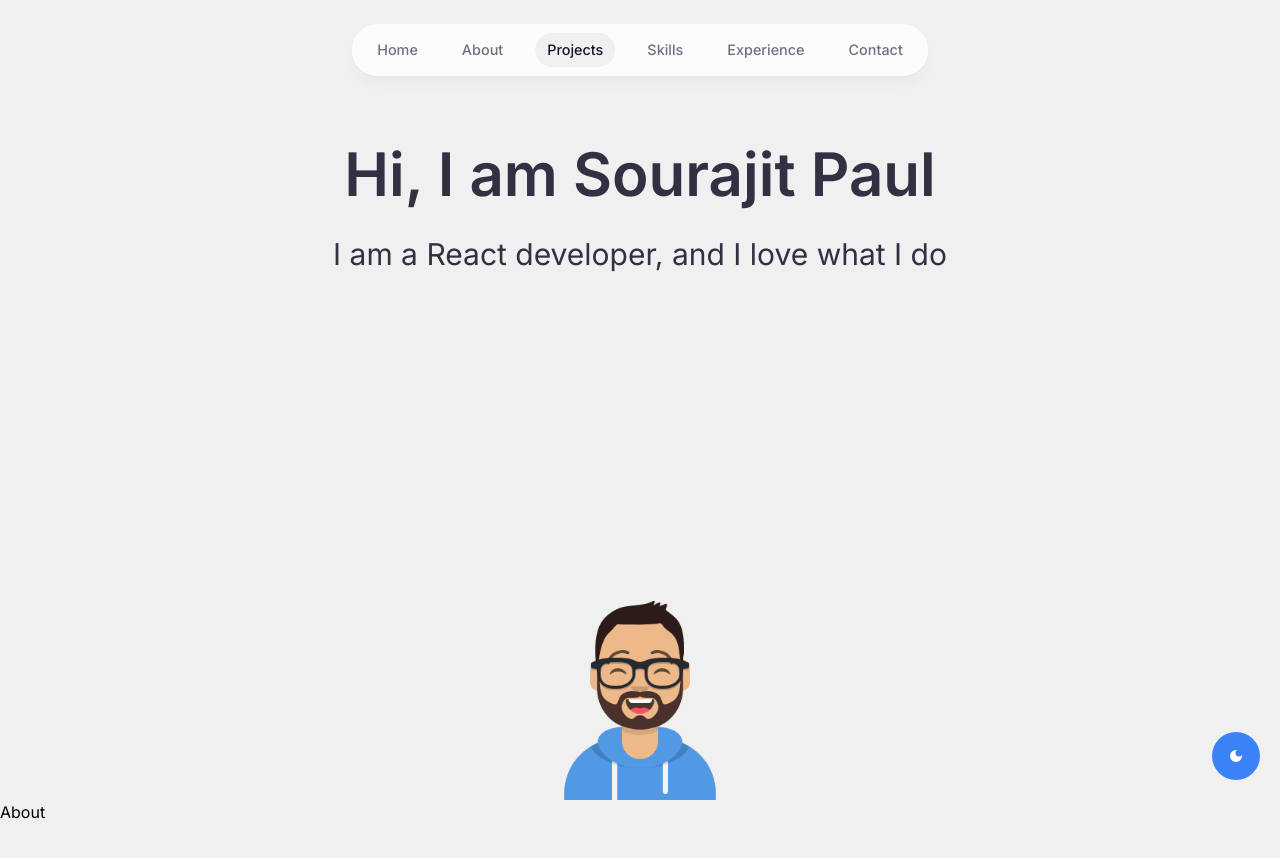
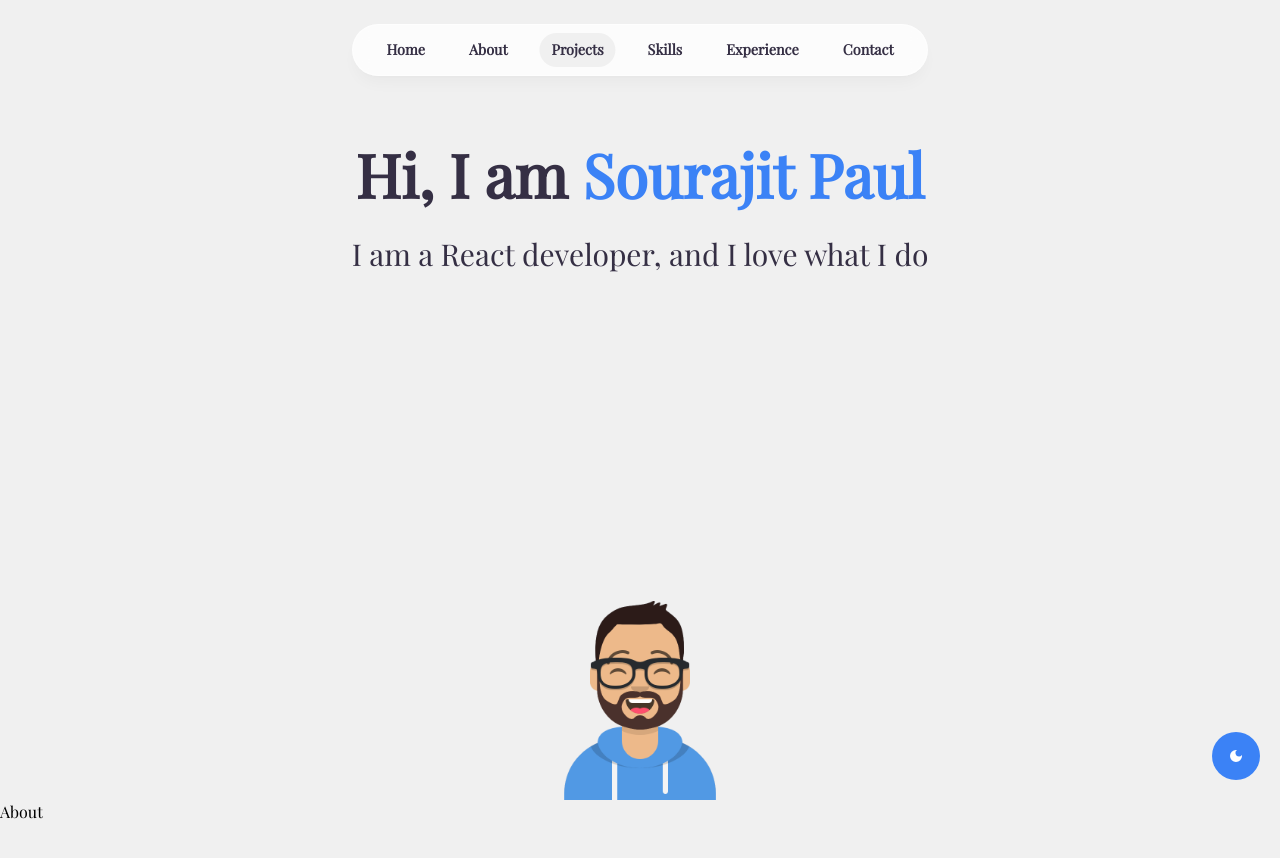
Before and after one commit to souro18/souro18.github.io, a Next.js app: page / in a window 1280 px wide. Shown: the top 858 px of the page. Built offline with nearby package versions, Linux system fonts and the light colour scheme.

Commit message:
change font

```diff
--- a/app/layout.jsx
+++ b/app/layout.jsx
@@ -1,9 +1,9 @@
 import Provider from "@/components/providers/ThemeProvider";
 import "./globals.css";
-import { Inter } from "next/font/google";
+import { Playfair_Display } from "next/font/google";
 import Header from "@/components/Header";
 
-const inter = Inter({ subsets: ["latin"] });
+const inter = Playfair_Display({ subsets: ["latin"], weight: "400" });
 
 export const metadata = {
   title: "Portfolio | Sourajit Paul",
--- a/components/Header/index.jsx
+++ b/components/Header/index.jsx
@@ -20,7 +20,7 @@ export default function Header() {
       ></motion.div>
 
       <nav className="flex fixed top-[0.15rem] left-1/2 h-12 -translate-x-1/2 py-2 sm:top-[1.7rem] sm:h-[initial] sm:py-0">
-        <ul className="flex w-[22rem] flex-wrap items-center justify-center gap-y-1 text-[0.9rem] font-medium text-gray-500 sm:w-[initial] sm:flex-nowrap sm:gap-5">
+        <ul className="flex w-[22rem] flex-wrap items-center justify-center gap-y-1 text-[0.9rem] font-medium text-color-light sm:w-[initial] sm:flex-nowrap sm:gap-5">
           {links.map((link) => (
             <motion.li
               className="h-3/4 flex items-center justify-center relative"
@@ -30,9 +30,9 @@ export default function Header() {
             >
               <Link
                 className={clsx(
-                  "flex w-full items-center justify-center px-3 py-3 hover:text-gray-900 transition dark:text-gray-300 dark:hover:text-gray-100",
+                  "flex w-full items-center justify-center px-3 py-3 hover:text-gray-600 transition dark:text-color-dark dark:hover:text-gray-300 font-bold",
                   {
-                    "text-gray-900 dark:text-gray-100":
+                    "text-color-light dark:text-color-dark":
                       activeSection === link.hash,
                   }
                 )}
--- a/components/Intro/index.jsx
+++ b/components/Intro/index.jsx
@@ -9,7 +9,10 @@ const Intro = () => {
     <div className="min-h-screen relative max-w-4xl m-auto px-6" ref={ref}>
       <div className="flex items-center flex-col pt-36 ">
         <h1 className="text-6xl font-semibold text-center">
-          Hi, I am Sourajit Paul
+          Hi, I am{" "}
+          <span className="text-blue-500 dark:text-blue-500">
+            Sourajit Paul
+          </span>
         </h1>
         <h3 className="text-3xl mt-8 text-center">
           I am a React developer, and I love what I do
```
